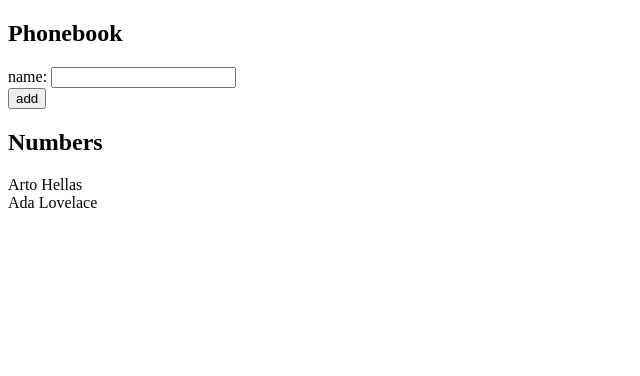
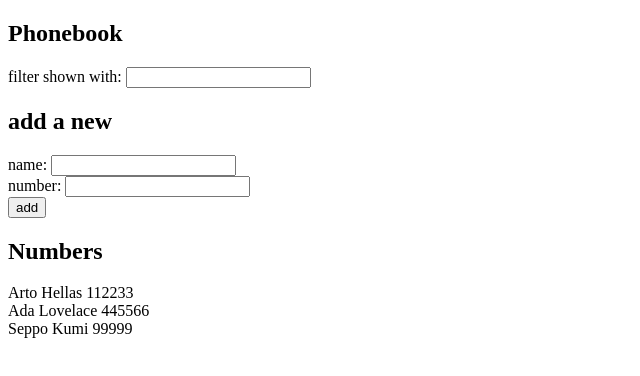
Before and after one commit to castevet6/mooc2019fs, a React (Create React App) app in the folder osa2/puhelinluettelo/: page / in a window 1280 px wide. Shown: the top 376 px of the page, without its empty margins (0-640 px from the left). Built offline with nearby package versions, Linux system fonts and the light colour scheme.

Commit message:
2.8 2.9 puhelinluettelo step3, step4 DONE

```diff
--- a/osa2/puhelinluettelo/src/App.js
+++ b/osa2/puhelinluettelo/src/App.js
@@ -3,10 +3,14 @@ import Person from './components/Person'
 
 const App = () => {
     const [ persons, setPersons] = useState([
-        { name: 'Arto Hellas' },
-        { name: 'Ada Lovelace' },
+        { name: 'Arto Hellas', number: '112233'},
+        { name: 'Ada Lovelace', number: '445566' },
+        { name: 'Seppo Kumi', number: '99999' },
+
     ])
     const [ newName, setNewName ] = useState('')
+    const [ newNumber, setNewNumber] = useState('')
+    const [ filtering, setNewFiltering ] = useState('')
 
     const handleNewPerson = (event) => {
         event.preventDefault()
@@ -14,29 +18,49 @@ const App = () => {
         // tarkastetaan onko nimi jo persons-taulukossa
         if (persons.filter(p => p.name === newName).length > 0) {
             alert(`${newName} is already added to phonebook`)
+            setNewName('')
+            setNewNumber('')
             return
         }
         const personObj = {
-            name: newName
+            name: newName,
+            number: newNumber
         }
         setPersons(persons.concat(personObj))
         setNewName('')
+        setNewNumber('')
     }
 
     const handleNewName = (event) => {
         setNewName(event.target.value)
     }
 
-    const showPersons = () => persons.map(person =>
-        <Person key={person.name} name={person.name} />
+    const handleNewNumber = (event) => {
+        setNewNumber(event.target.value)
+    }
+
+    const handleFilteringChange = (event) => {
+        setNewFiltering(event.target.value)
+    }
+
+    const filteredPersons = persons.filter(person => person.name.toLowerCase().startsWith(filtering.toLowerCase()))
+    const showPersons = () => filteredPersons.map(person =>
+        <Person key={person.name} name={person.name} number={person.number} />
     )
 
     return (
         <div>
             <h2>Phonebook</h2>
+                <div>
+                    filter shown with: <input onChange={handleFilteringChange} />
+                </div>
+            <h2>add a new</h2>
             <form onSubmit={handleNewPerson}>
                 <div>
                     name: <input onChange={handleNewName} value={newName} />
+                </div>
+                <div>
+                    number: <input onChange={handleNewNumber} value={newNumber} />
                 </div>
                 <div>
                     <button type="submit">add</button>
--- a/osa2/puhelinluettelo/src/components/Person.js
+++ b/osa2/puhelinluettelo/src/components/Person.js
@@ -1,8 +1,8 @@
 import React from 'react'
 
-const Person = ({name}) => (
+const Person = ({name, number}) => (
     <div>
-        {name}
+        {name} {number}
     </div>
 )
 
```
